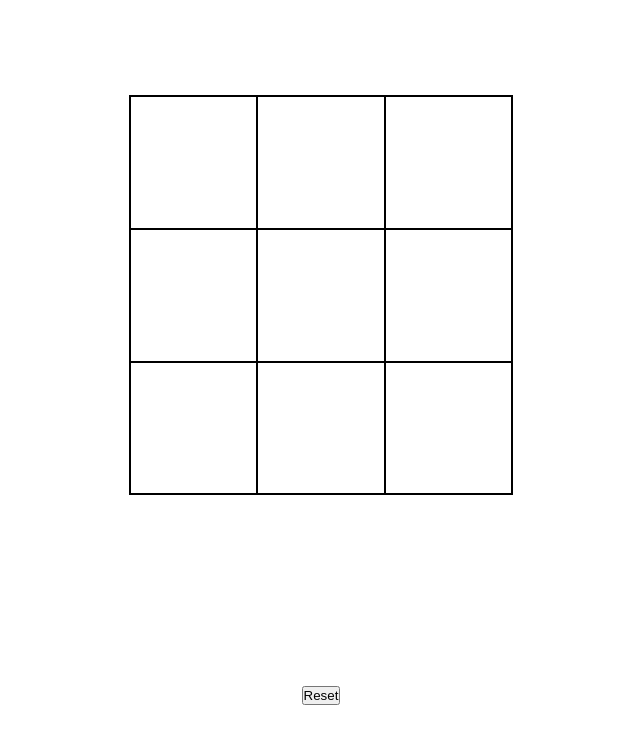
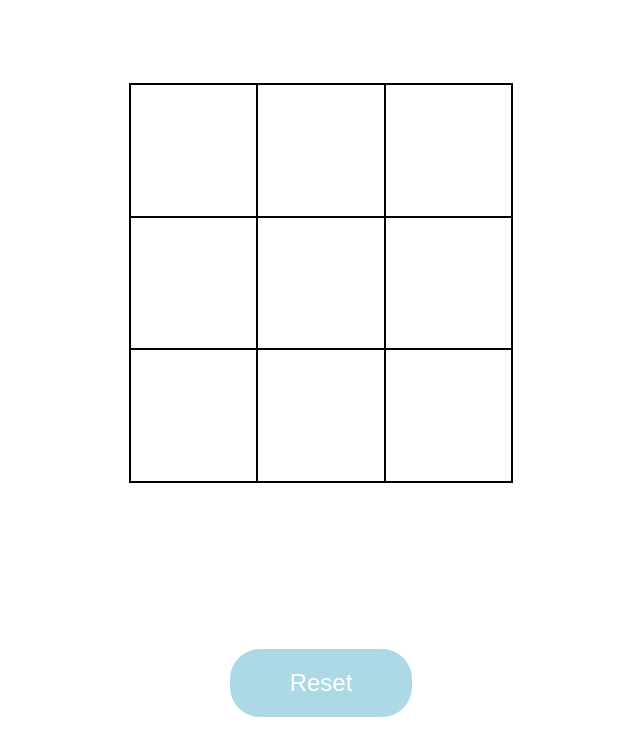
Before and after one commit to Snaarze/Tic-Tac-Toe-Odin, a plain HTML site: page index.html in a window 1280 px wide. Shown: the whole page, without its empty margins (319-959 px from the left). Drawn offline with Linux system fonts and the light colour scheme.

Commit message:
added color design on reset button

```diff
--- a/style.css
+++ b/style.css
@@ -17,12 +17,26 @@ body {
 .container{
     display: grid;
     grid-template-columns: repeat(3, 1fr);
+    grid-template-rows: repeat(3,1fr);
     border: 1px solid black;
     width: 30vw;
     height: 50vh;
 }
 
 .container > div {
+    display: flex;
+    justify-content: center;
+    align-items: center;
     border: 1px solid black;
-    flex : 1;
+    text-align: center;
+    font-size: 100px;
 }
+
+.resetBoard {
+    padding: 20px 60px;
+    font-size: 24px;
+    background-color: lightblue;
+    color: white;
+    border: none;
+    border-radius: 30px;
+}
```
